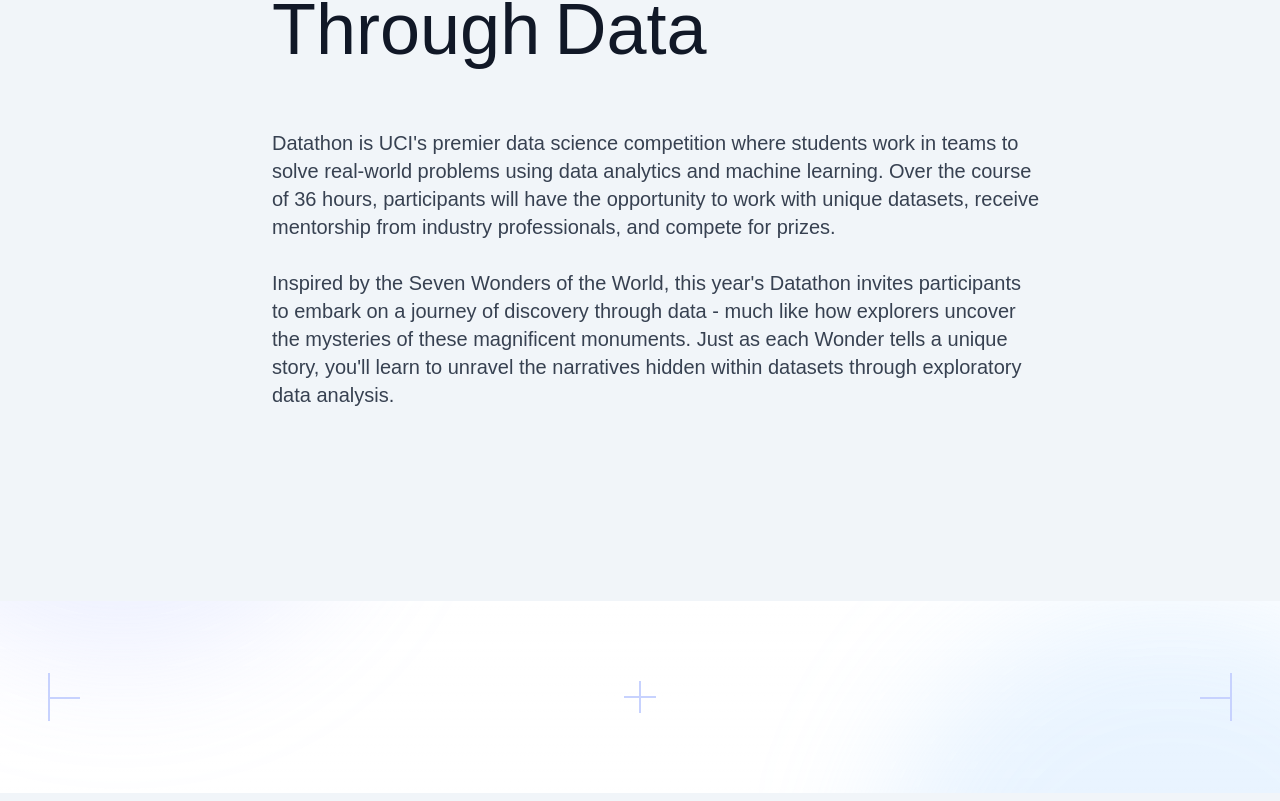
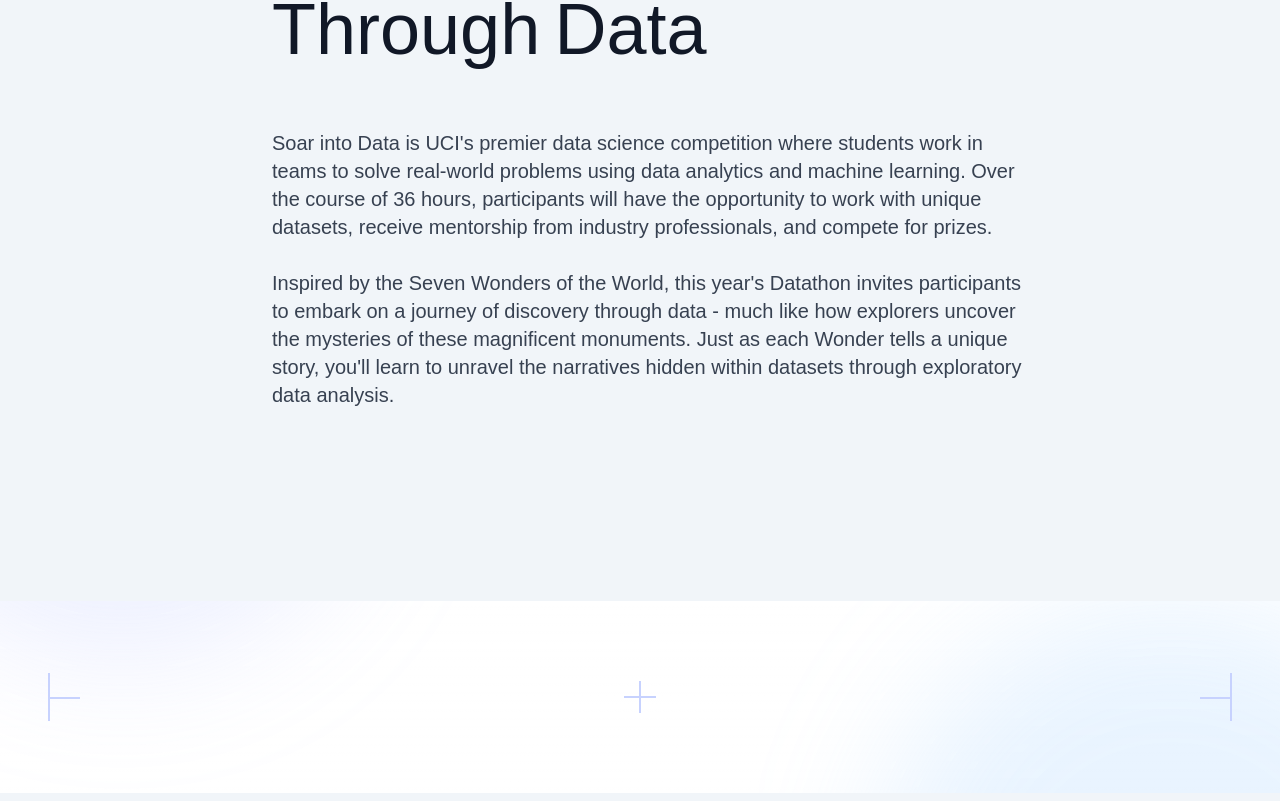
Before and after one commit to pandyrew/datathon2025, a Next.js app: page / in a window 1280 px wide. Shown: the part 1079-1880 px from the top of the page. Built offline with nearby package versions, Linux system fonts and the light colour scheme; no server answers; a web font is replaced by a local one.

Commit message:
fix text

```diff
--- a/app/components/home/About.tsx
+++ b/app/components/home/About.tsx
@@ -64,12 +64,12 @@
                 }}
                 className="text-xl text-gray-700 mb-7 font-chillax"
               >
-                Datathon is UCI&apos;s premier data science competition where
-                students work in teams to solve real-world problems using data
-                analytics and machine learning. Over the course of 36 hours,
-                participants will have the opportunity to work with unique
-                datasets, receive mentorship from industry professionals, and
-                compete for prizes.
+                Soar into Data is UCI&apos;s premier data science competition
+                where students work in teams to solve real-world problems using
+                data analytics and machine learning. Over the course of 36
+                hours, participants will have the opportunity to work with
+                unique datasets, receive mentorship from industry professionals,
+                and compete for prizes.
               </motion.p>
 
               <motion.p
--- a/app/components/home/FAQ.tsx
+++ b/app/components/home/FAQ.tsx
@@ -6,9 +6,9 @@
 
 const FAQ_ITEMS = [
   {
-    question: "What is Datathon?",
+    question: "What is a Datathon?",
     answer:
-      "Datathon is a 36-hour data science competition where students work in teams to solve real-world problems using data analytics and machine learning. Participants will have access to unique datasets, mentorship, and workshops throughout the event.",
+      "Datathons are 36-hour data science competitions where students work in teams to solve real-world problems using data analytics and machine learning. Participants will have access to unique datasets, mentorship, and workshops throughout the event.",
   },
   {
     question: "Who can participate?",
```
